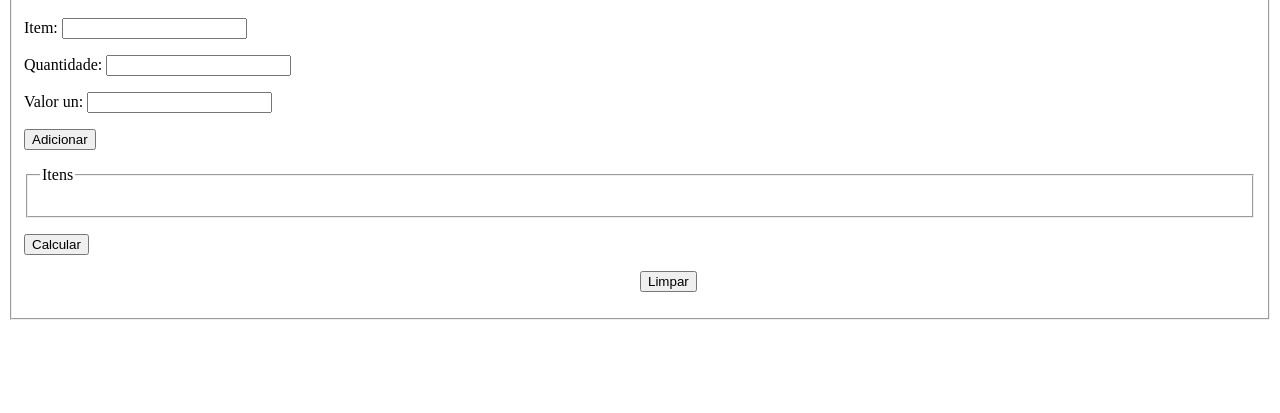
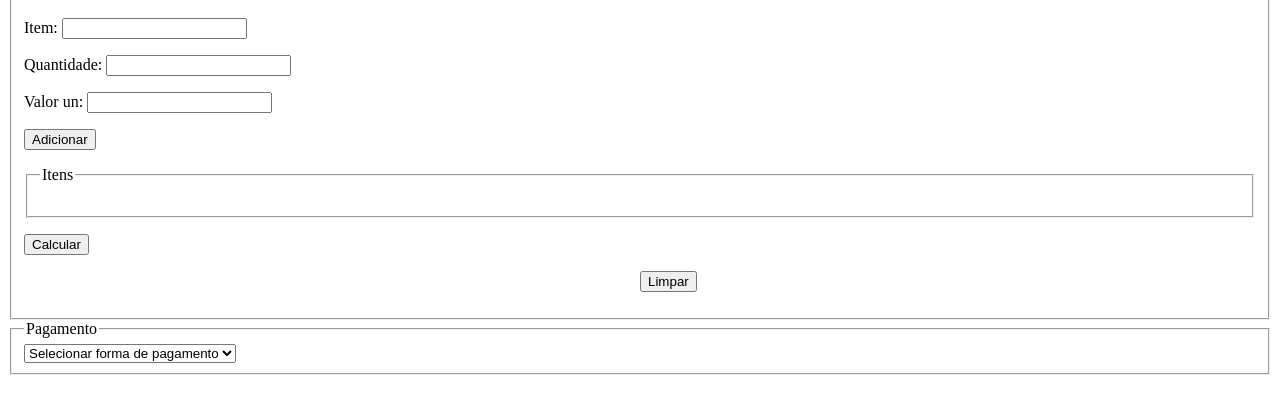
Before and after one commit to M-Fragata/HTML-CSS, a plain HTML site: page exmod03/ex025/pratic01.html in a window 1280 px wide. Shown: the part 101-514 px from the top of the page. Drawn offline with Linux system fonts and the light colour scheme.

Commit message:
pagamento

```diff
--- a/exmod03/ex025/pratic01.html
+++ b/exmod03/ex025/pratic01.html
@@ -36,12 +36,28 @@
                 <input type="button" value="Calcular" onclick="calcular()">
             </p>
             <div id="res2"></div>
+            <p>
+                    <input type="button" value="Limpar" onclick="limpar()" style="position: relative;left: 50%;">
+            </p>
+        </fieldset>
+    </form>
+    <form action="" method="post">
 
-            <p>
-                <input type="button" value="Limpar" onclick="limpar()" style="position: relative;left: 50%;">
-            </p>
+        <fieldset>
+            <legend>Pagamento</legend>
+            <select id="pagamento">
+                    <option value="selecionar">Selecionar forma de pagamento</option>
+                    <option value="Dinheiro">Dinheiro</option>
+                    <option value="Débito">Débito</option>
+                    <option value="Crédito">Crédito</option>
+                    <option value="Mumbuca">Mumbuca</option>
+            </select>
 
+        </fieldset>
     </form>
+
+
+
 
     <script>
 
```
